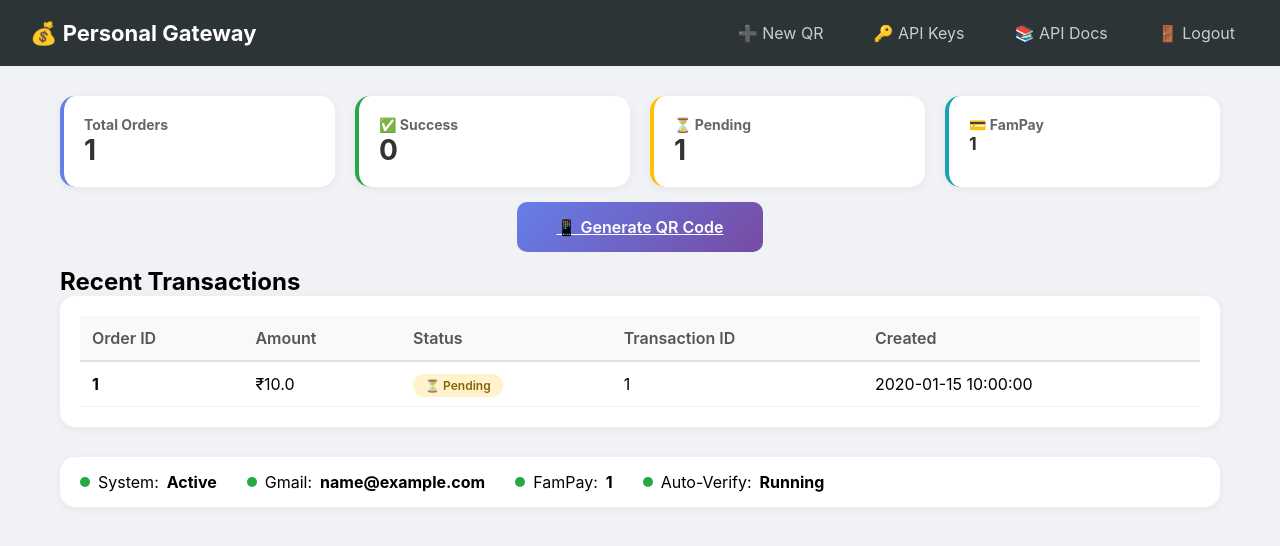
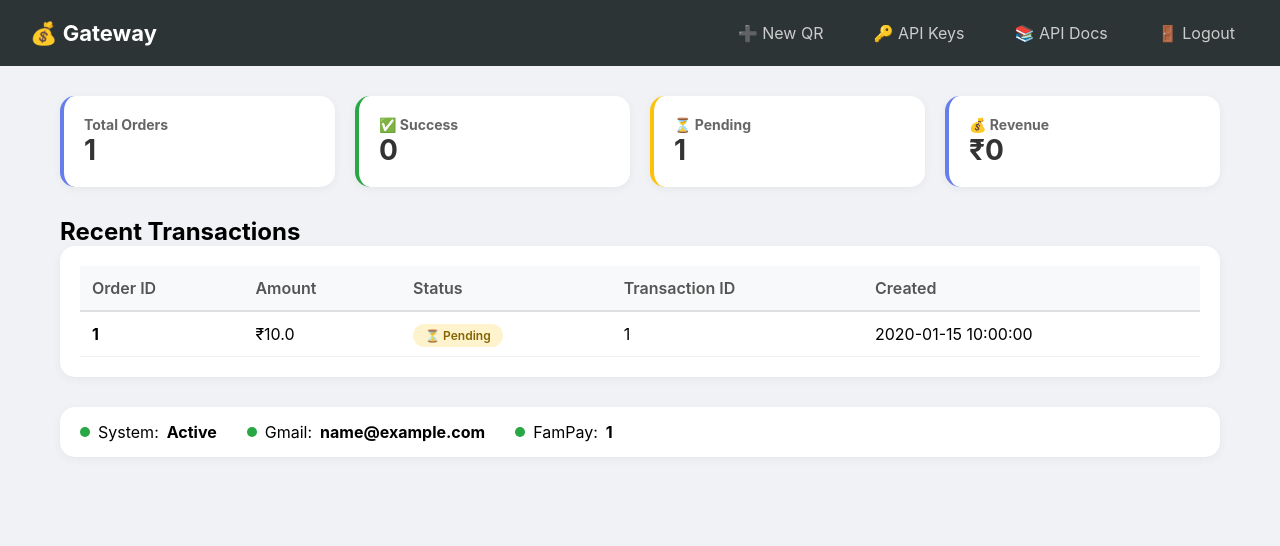
Before and after one commit to exploits99621/gateway, a Flask app: page /dashboard in a window 1280 px wide. Shown: the top 546 px of the page. Run offline with Flask 3, Linux system fonts and the light colour scheme; tables that the repository leaves empty hold one stand-in row (values such as "Sample post").

Commit message:
Update dashboard title and improve layout

```diff
--- a/templates/dashboard.html
+++ b/templates/dashboard.html
@@ -3,12 +3,12 @@
 <head>
     <meta charset="UTF-8">
     <meta name="viewport" content="width=device-width, initial-scale=1.0">
-    <title>Dashboard - Personal Gateway</title>
+    <title>Dashboard - Payment Gateway</title>
     <link rel="stylesheet" href="{{ url_for('static', filename='style.css') }}">
 </head>
 <body>
     <nav class="navbar">
-        <div class="nav-brand">💰 Personal Gateway</div>
+        <div class="nav-brand">💰 Gateway</div>
         <div class="nav-links">
             <a href="/generate">➕ New QR</a>
             <a href="/api-keys">🔑 API Keys</a>
@@ -19,41 +19,17 @@
 
     <div class="container">
         <div class="stats-grid">
-            <div class="stat-card">
-                <h3>Total Orders</h3>
-                <p class="number">{{ total }}</p>
-            </div>
-            <div class="stat-card success">
-                <h3>✅ Success</h3>
-                <p class="number">{{ success }}</p>
-            </div>
-            <div class="stat-card pending">
-                <h3>⏳ Pending</h3>
-                <p class="number">{{ pending }}</p>
-            </div>
-            <div class="stat-card info">
-                <h3>💳 FamPay</h3>
-                <p class="number small">{{ settings.fampay_id }}</p>
-            </div>
-        </div>
-
-        <div class="quick-actions">
-            <a href="/generate" class="btn-primary">📱 Generate QR Code</a>
+            <div class="stat-card"><h3>Total Orders</h3><p class="number">{{ total }}</p></div>
+            <div class="stat-card success"><h3>✅ Success</h3><p class="number">{{ success }}</p></div>
+            <div class="stat-card pending"><h3>⏳ Pending</h3><p class="number">{{ pending }}</p></div>
+            <div class="stat-card revenue"><h3>💰 Revenue</h3><p class="number">₹{{ revenue }}</p></div>
         </div>
 
         <div class="recent">
             <h2>Recent Transactions</h2>
             <div class="table-container">
                 <table>
-                    <thead>
-                        <tr>
-                            <th>Order ID</th>
-                            <th>Amount</th>
-                            <th>Status</th>
-                            <th>Transaction ID</th>
-                            <th>Created</th>
-                        </tr>
-                    </thead>
+                    <thead><tr><th>Order ID</th><th>Amount</th><th>Status</th><th>Transaction ID</th><th>Created</th></tr></thead>
                     <tbody>
                         {% for txn in transactions %}
                         <tr>
@@ -78,30 +54,14 @@
         </div>
 
         <div class="status-bar">
-            <div class="status-item">
-                <span class="dot green"></span>
-                System: <strong>Active</strong>
-            </div>
-            <div class="status-item">
-                <span class="dot green"></span>
-                Gmail: <strong>{{ settings.gmail_email }}</strong>
-            </div>
-            <div class="status-item">
-                <span class="dot green"></span>
-                FamPay: <strong>{{ settings.fampay_id }}</strong>
-            </div>
-            <div class="status-item">
-                <span class="dot green"></span>
-                Auto-Verify: <strong>Running</strong>
-            </div>
+            <div class="status-item"><span class="dot green"></span> System: <strong>Active</strong></div>
+            <div class="status-item"><span class="dot green"></span> Gmail: <strong>{{ settings.gmail_email }}</strong></div>
+            <div class="status-item"><span class="dot green"></span> FamPay: <strong>{{ settings.fampay_id }}</strong></div>
         </div>
     </div>
 
     <script>
-        // Auto-refresh every 30 seconds
-        setInterval(() => {
-            location.reload();
-        }, 30000);
+        setInterval(() => location.reload(), 30000);
     </script>
 </body>
 </html>
```
